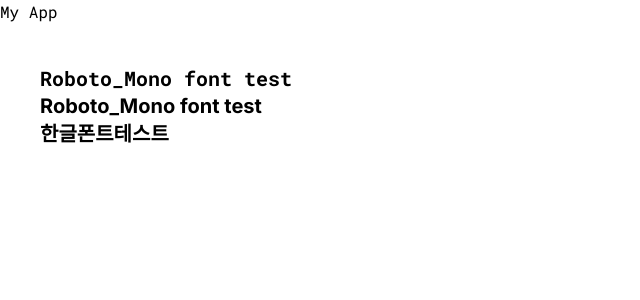
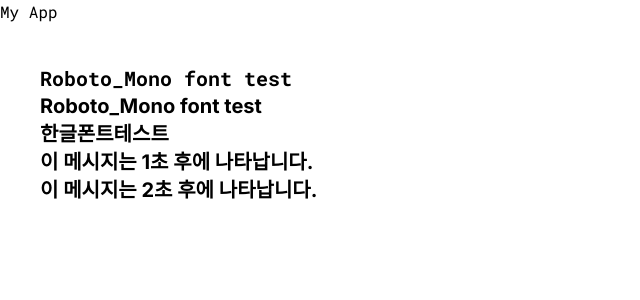
Before and after one commit to Latemarch/mou, a Next.js app: page / in a window 1280 px wide. Shown: the top 300 px of the page, without its empty margins (0-640 px from the left). Built offline with nearby package versions, Linux system fonts and the light colour scheme; a web font is replaced by a local one.

Commit message:
test streaming

```diff
--- a/src/app/page.tsx
+++ b/src/app/page.tsx
@@ -1,9 +1,17 @@
+import DelayedRender from "@/components/DelayedRander";
+
 export default function Home() {
   return (
     <div className="p-10 text-xl font-bold">
       <h1 className="">Roboto_Mono font test</h1>
       <p className="font-sans">Roboto_Mono font test</p>
       <p>한글폰트테스트</p>
+      <DelayedRender delay={1000}>
+        <div>이 메시지는 1초 후에 나타납니다.</div>
+      </DelayedRender>
+      <DelayedRender delay={2000}>
+        <div>이 메시지는 2초 후에 나타납니다.</div>
+      </DelayedRender>
     </div>
   );
 }
--- /dev/null
+++ b/src/components/DelayedRander.tsx
@@ -0,0 +1,27 @@
+"use client";
+import React, { useState, useEffect, ReactNode } from "react";
+
+interface DelayedRenderProps {
+  delay: number;
+  children: ReactNode;
+}
+
+const DelayedRender: React.FC<DelayedRenderProps> = ({ delay, children }) => {
+  const [visible, setVisible] = useState(false);
+
+  useEffect(() => {
+    const timer = setTimeout(() => {
+      setVisible(true);
+    }, delay);
+
+    return () => {
+      clearTimeout(timer);
+    };
+  }, [delay]);
+
+  if (!visible) return null;
+
+  return <>{children}</>;
+};
+
+export default DelayedRender;
```
